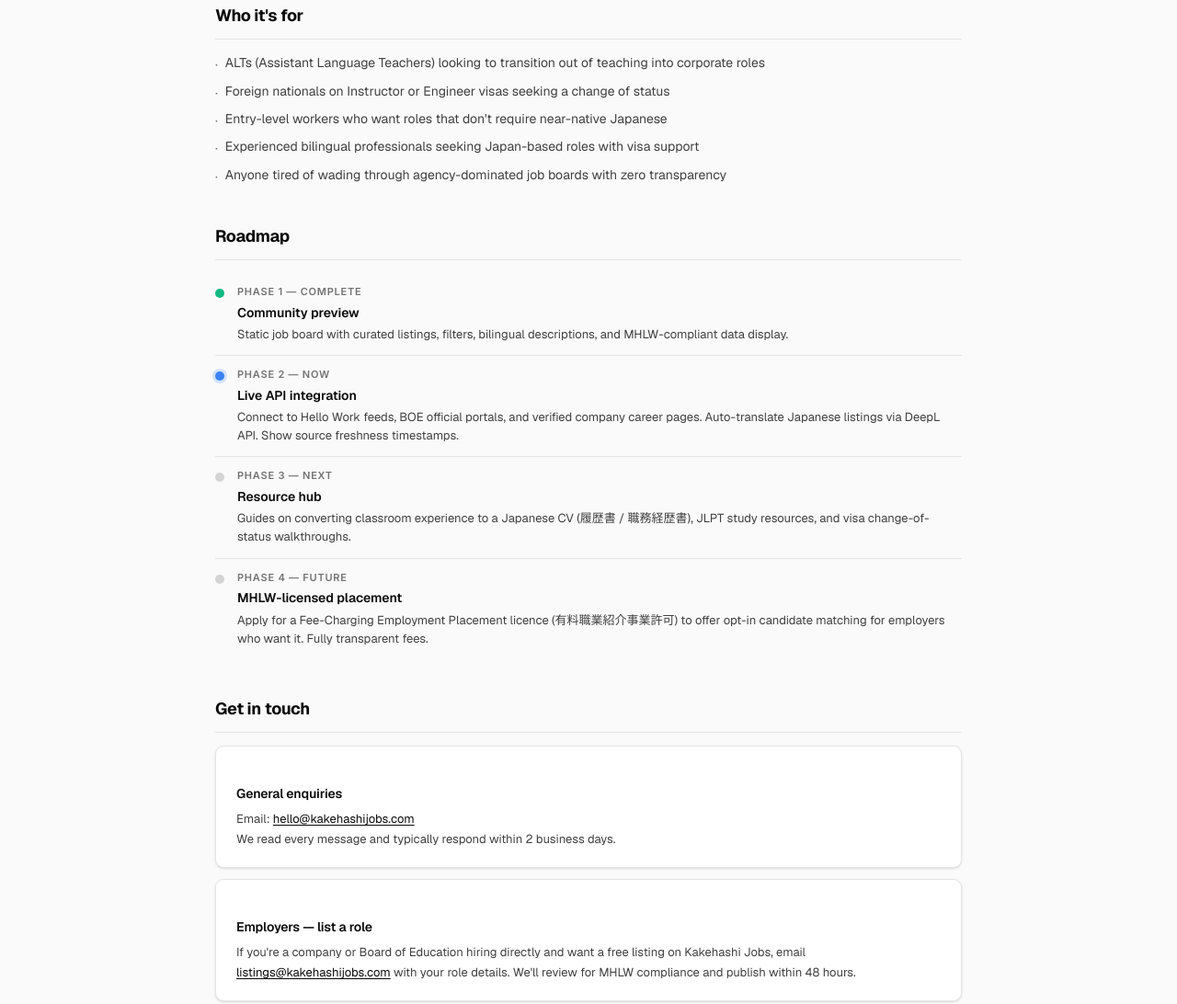
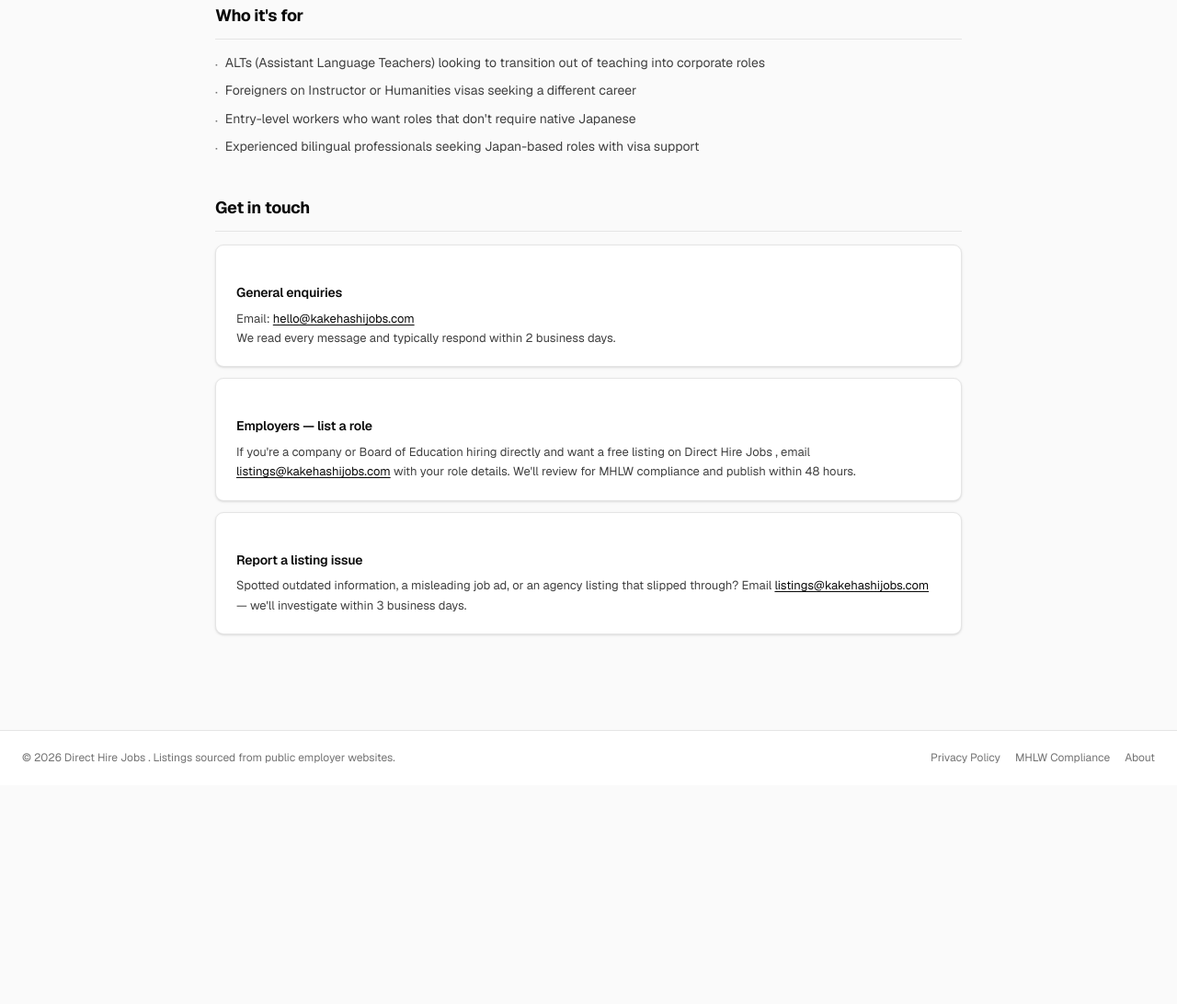
Before and after one commit to Luna-Labs-UI/Japan-board, a plain HTML site: page about.html in a window 1280 px wide. Shown: the part 1607-2699 px from the top of the page at 92% size. After the commit the page ends 2461 px from the top, so only its background shows below. Drawn offline with nearby package versions, Linux system fonts and the light colour scheme.

Commit message:
Update branding from Kakehashi Jobs to Direct Hire Jobs

```diff
--- a/about.html
+++ b/about.html
@@ -3,7 +3,7 @@
 <head>
   <meta charset="UTF-8"/>
   <meta name="viewport" content="width=device-width, initial-scale=1.0"/>
-  <title>About — Kakehashi Jobs</title>
+  <title>About — Direct Hire Jobs </title>
   <link rel="stylesheet" href="shared.css"/>
   <style>
     /* About-specific extras */
@@ -57,7 +57,7 @@
       </svg>
     </div>
     <div>
-      <div class="nav-brand-name">Kakehashi Jobs</div>
+      <div class="nav-brand-name">Direct Hire Jobs </div>
       <div class="nav-brand-sub">Direct hire in Japan</div>
     </div>
   </a>
@@ -86,13 +86,13 @@
 
   <div class="section">
     <h2>The problem we're solving</h2>
-    <p>Japan has tens of thousands of foreign residents — many of them ALTs, English instructors, or entry-level workers — who want to transition into careers that match their actual skills. But the job search landscape in Japan is stacked against them:</p>
+    <p>Japan has tens of thousands of foreign residents — many of them ALTs, English instructors, or entry-level workers — who want to transition into careers that match their passion + actual skills:</p>
     <div class="compare-grid">
       <div class="compare-card us">
         <div class="compare-title green">What we offer</div>
         <ul class="compare-list">
-          <li>Direct-hire roles only — no agency middlemen</li>
-          <li>Listings from BOEs, government, and real companies</li>
+          <li>Direct-hire roles only</li>
+          <li>Listings from BOEs, Government, and Japan-based companies</li>
           <li>Japanese descriptions translated to English</li>
           <li>Visa sponsorship clearly labelled</li>
           <li>MHLW-compliant salary and hours disclosure</li>
@@ -104,8 +104,8 @@
         <ul class="compare-list">
           <li>Dominated by dispatch agencies taking a cut</li>
           <li>Job descriptions entirely in Japanese</li>
-          <li>Visa sponsorship buried or unclear</li>
-          <li>Salary ranges vague or missing</li>
+          <li>Visa sponsorship sometimes unclear</li>
+          <li>Salary ranges can be unclear or missing</li>
           <li>Listings months out of date</li>
           <li>No translation or guidance for foreign applicants</li>
         </ul>
@@ -121,7 +121,7 @@
       <div class="stat-card"><div class="stat-num">100%</div><div class="stat-lbl">Direct-hire roles</div></div>
       <div class="stat-card"><div class="stat-num">0</div><div class="stat-lbl">Agencies on the platform</div></div>
     </div>
-    <p style="font-size:13px;color:var(--text-3)">Numbers reflect the current community preview phase. API integration for live listings is in development.</p>
+    <p style="font-size:13px;color:var(--text-3)">Numbers reflect the current status.</p>
   </div>
 
   <div class="section">
@@ -129,11 +129,11 @@
     <div class="principle-list">
       <div class="principle-item">
         <div class="principle-num">1</div>
-        <div><div class="principle-title">Transparency over convenience</div><div class="principle-desc">Every listing shows salary, hours, and contract type upfront. No bait-and-switch. If an employer won't provide that information, they don't list with us.</div></div>
+        <div><div class="principle-title">Transparency over convenience</div><div class="principle-desc">Every listing shows salary, hours, and contract type upfront. If an employer won't provide that information, they don't list with us.</div></div>
       </div>
       <div class="principle-item">
         <div class="principle-num">2</div>
-        <div><div class="principle-title">No middlemen, no hidden fees</div><div class="principle-desc">We will never charge candidates a placement fee. When we eventually enable employer listings, those fees will be published openly. The hiring relationship is between you and the employer — we stay out of it.</div></div>
+        <div><div class="principle-title">No hidden fees</div><div class="principle-desc">We do not charge candidates a placement fee.</div></div>
       </div>
       <div class="principle-item">
         <div class="principle-num">3</div>
@@ -150,49 +150,10 @@
     <h2>Who it's for</h2>
     <ul>
       <li>ALTs (Assistant Language Teachers) looking to transition out of teaching into corporate roles</li>
-      <li>Foreign nationals on Instructor or Engineer visas seeking a change of status</li>
-      <li>Entry-level workers who want roles that don't require near-native Japanese</li>
+      <li>Foreigners on Instructor or Humanities visas seeking a different career</li>
+      <li>Entry-level workers who want roles that don't require native Japanese</li>
       <li>Experienced bilingual professionals seeking Japan-based roles with visa support</li>
-      <li>Anyone tired of wading through agency-dominated job boards with zero transparency</li>
     </ul>
-  </div>
-
-  <div class="section">
-    <h2>Roadmap</h2>
-    <div>
-      <div class="roadmap-item">
-        <div class="roadmap-dot dot-done"></div>
-        <div>
-          <div class="roadmap-phase">Phase 1 — Complete</div>
-          <div class="roadmap-title">Community preview</div>
-          <div class="roadmap-desc">Static job board with curated listings, filters, bilingual descriptions, and MHLW-compliant data display.</div>
-        </div>
-      </div>
-      <div class="roadmap-item">
-        <div class="roadmap-dot dot-now"></div>
-        <div>
-          <div class="roadmap-phase">Phase 2 — Now</div>
-          <div class="roadmap-title">Live API integration</div>
-          <div class="roadmap-desc">Connect to Hello Work feeds, BOE official portals, and verified company career pages. Auto-translate Japanese listings via DeepL API. Show source freshness timestamps.</div>
-        </div>
-      </div>
-      <div class="roadmap-item">
-        <div class="roadmap-dot dot-next"></div>
-        <div>
-          <div class="roadmap-phase">Phase 3 — Next</div>
-          <div class="roadmap-title">Resource hub</div>
-          <div class="roadmap-desc">Guides on converting classroom experience to a Japanese CV (履歴書 / 職務経歴書), JLPT study resources, and visa change-of-status walkthroughs.</div>
-        </div>
-      </div>
-      <div class="roadmap-item">
-        <div class="roadmap-dot dot-next"></div>
-        <div>
-          <div class="roadmap-phase">Phase 4 — Future</div>
-          <div class="roadmap-title">MHLW-licensed placement</div>
-          <div class="roadmap-desc">Apply for a Fee-Charging Employment Placement licence (有料職業紹介事業許可) to offer opt-in candidate matching for employers who want it. Fully transparent fees.</div>
-        </div>
-      </div>
-    </div>
   </div>
 
   <div class="section">
@@ -203,7 +164,7 @@
     </div>
     <div class="info-card">
       <h3>Employers — list a role</h3>
-      <p>If you're a company or Board of Education hiring directly and want a free listing on Kakehashi Jobs, email <a href="mailto:listings@kakehashijobs.com">listings@kakehashijobs.com</a> with your role details. We'll review for MHLW compliance and publish within 48 hours.</p>
+      <p>If you're a company or Board of Education hiring directly and want a free listing on Direct Hire Jobs , email <a href="mailto:listings@kakehashijobs.com">listings@kakehashijobs.com</a> with your role details. We'll review for MHLW compliance and publish within 48 hours.</p>
     </div>
     <div class="info-card">
       <h3>Report a listing issue</h3>
@@ -213,7 +174,7 @@
 </div>
 
 <footer>
-  <p>© 2026 Kakehashi Jobs. Listings sourced from public employer websites.</p>
+  <p>© 2026 Direct Hire Jobs . Listings sourced from public employer websites.</p>
   <div class="foot-links">
     <a href="privacy.html">Privacy Policy</a>
     <a href="compliance.html">MHLW Compliance</a>
```
